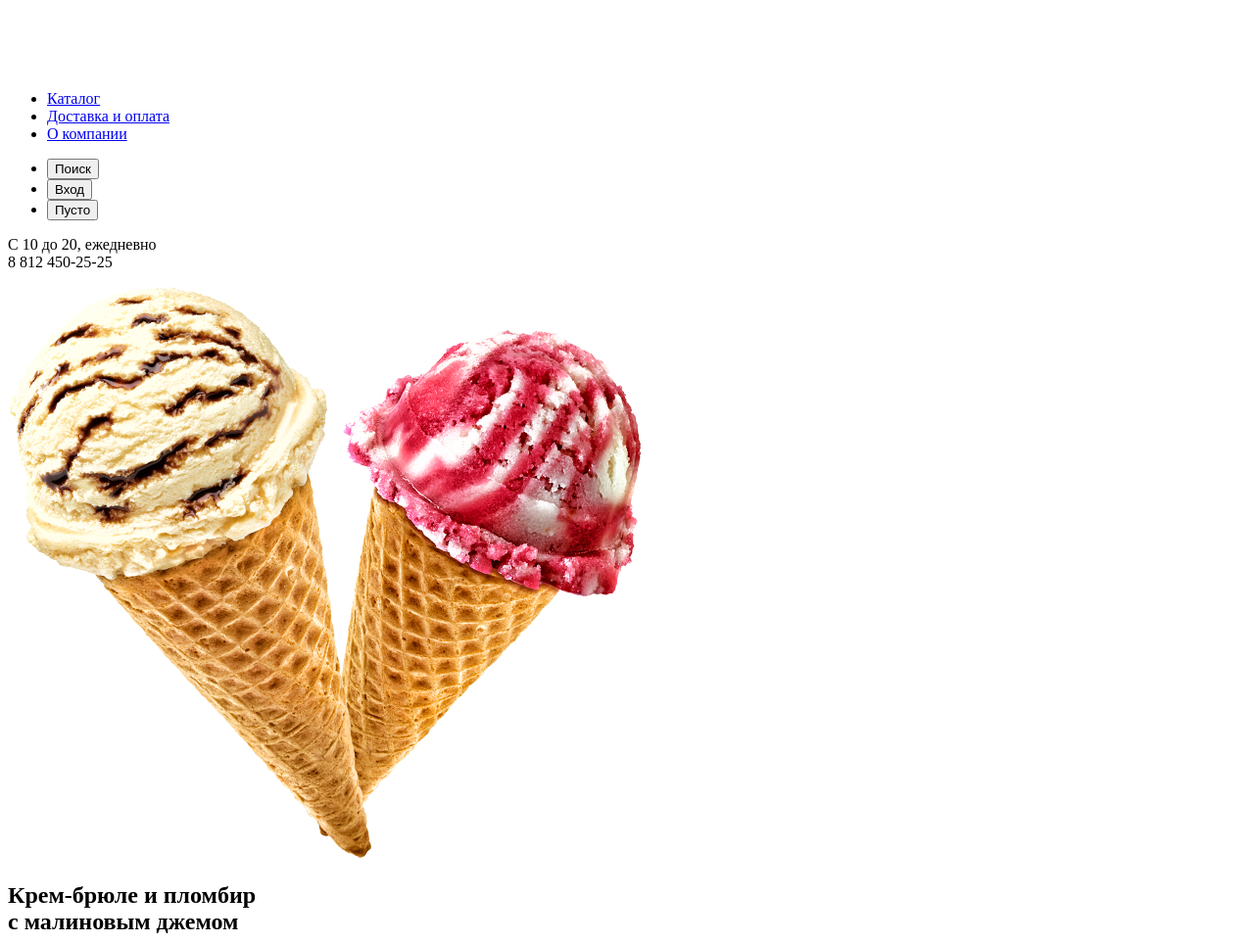
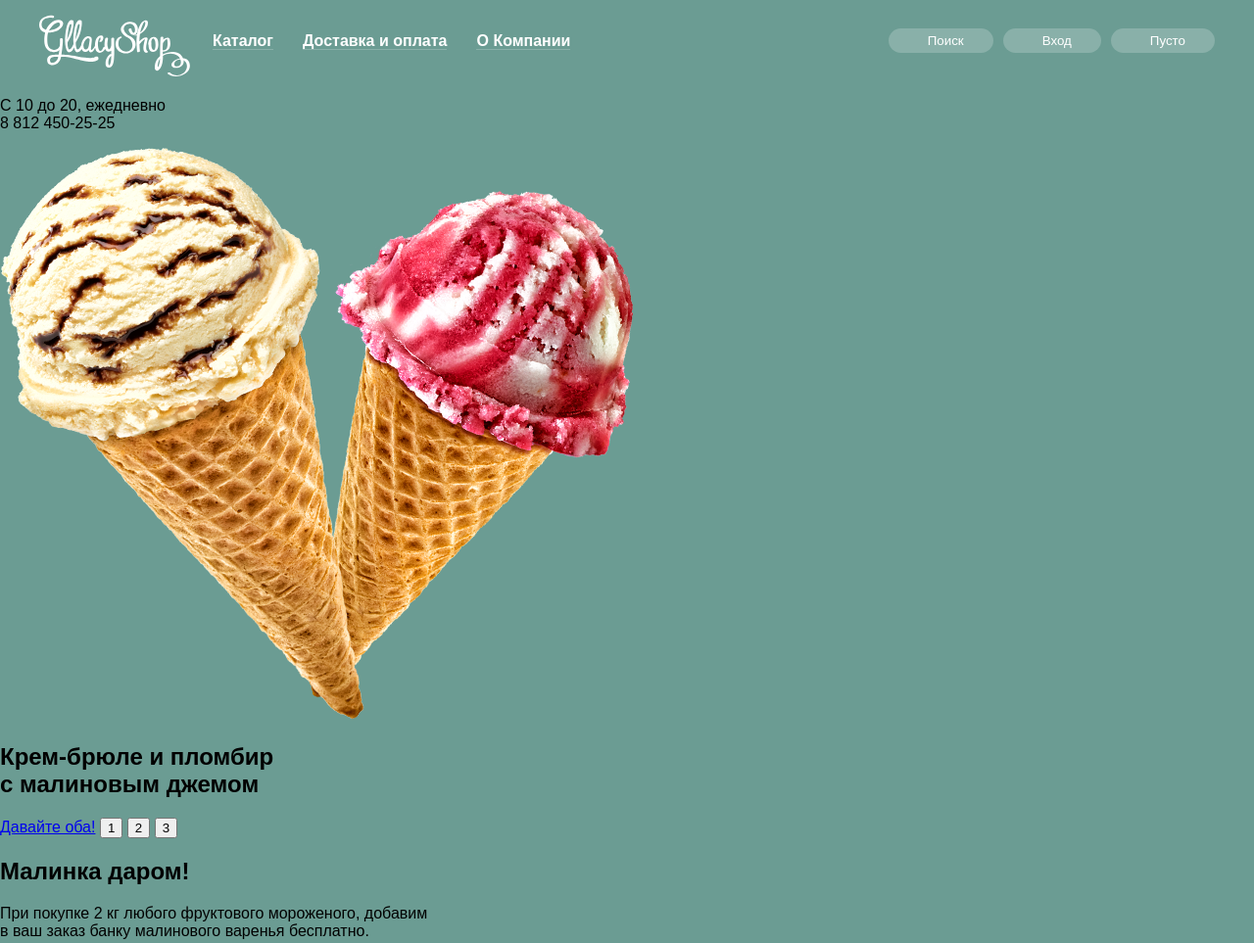
Before and after one commit to Scanavik/Practice_2_Gllacy, a plain HTML site: page index.html in a window 1280 px wide. Shown: the top 963 px of the page at 98% size. Drawn offline with Linux system fonts and the light colour scheme.

Commit message:
Added header-nav + style.css

```diff
--- /dev/null
+++ b/css/style.css
@@ -0,0 +1,81 @@
+body {
+  margin: 0;
+  background-color: #6b9c93;
+  font-family: 'Arial', sans-serif;
+  font-size: 16px;
+  min-width: 1200px;
+}
+
+.wrapper-container {
+  width: 1200px;
+  margin: 0 auto;
+  display: flex;
+  flex-direction: row;
+  flex-wrap: wrap;
+  justify-content: space-between;
+  align-items: center;
+}
+
+/*Шапка*/
+.header-page {
+  width: 100%;
+  display: flex;
+  flex-direction: column;
+}
+
+.logo {
+  padding-top: 15px;
+}
+
+.nav-list {
+  margin: 0;
+  padding:0;
+  width: 600px;
+  display: flex;
+  justify-content: flex-start;
+  list-style: none;
+}
+
+.nav-item{
+  margin-right: 30px;
+}
+
+.nav-item:hover{
+  margin-right: 30px;
+}
+
+.nav-link {
+  text-decoration: none;
+  color: #ffffff;
+  font-weight: 700;
+  border-bottom: 1px solid rgba(255, 255, 255, 0.2);
+  transition: all 0.1s ease;
+}
+
+.nav-link:hover {
+  color: #d3e3e3;
+  border-bottom: 1px solid rgba(211, 227, 227, 0.7);
+  transition: all 0.1s ease;
+
+}
+
+.button-list {
+  margin: 0;
+  padding:0;
+  width: 400px;
+  display: flex;
+  justify-content: flex-end;
+  list-style: none;
+}
+
+.button-item {
+  margin-left: 10px;
+}
+
+.btn-header {
+  color: #ffffff;
+  border: none;
+  border-radius: 15px;
+  padding: 5px 30px 5px 40px;
+  background-color: rgba(255, 255, 255, 0.2);
+}
--- a/index.html
+++ b/index.html
@@ -2,34 +2,40 @@
 <html lang="ru">
 <head>
     <meta charset="UTF-8">
+    <link rel="stylesheet" href="css/style.css">
+
     <title>Gllacy</title>
 </head>
 <body>
 
-  <header>
-    <nav>
-      <a>
+  <header class="header-page">
+    <div class="wrapper-container">
+      <a class="logo">
         <img src="img/svg/index-logo.svg" wight="154" height="64" alt="Логотип магазина GllacyShop">
       </a>
-      <ul>
-        <li><a href="catalog.html">Каталог</a></li>
-        <li><a href="delivery.html">Доставка и оплата</a></li>
-        <li><a href="about.html">О компании</a></li>
-      </ul>
-      <ul>
-        <li>
-          <button type="button">Поиск</button>
+      <nav>
+        <ul class="nav-list">
+          <li class="nav-item"><a class="nav-link" href="catalog.html">Каталог</a></li>
+          <li class="nav-item"><a class="nav-link" href="#">Доставка и оплата</a></li>
+          <li class="nav-item"><a class="nav-link" href="#">О Компании</a></li>
+        </ul>
+      </nav>
+
+      <ul class="button-list">
+        <li class="button-item">
+          <button class="btn-header" type="button">Поиск</button>
           <!--кнопка поиска-->
         </li>
-        <li>
-          <button type="button">Вход</button>
+        <li class="button-item">
+          <button class="btn-header" type="button">Вход</button>
         </li>
-        <li>
-          <button type="button">Пусто</button>
+        <li class="button-item">
+          <button class="btn-header" type="button">Пусто</button>
         <!--Кнопка корзины-->
         </li>
       </ul>
-    </nav>
+
+    </div>
   </header>
 
   <main>
@@ -109,7 +115,8 @@
 
     <section>
       <h1>
-        Магазин Глэйси - это онлайн- и офлайн-магазин по продаже мороженного собственного производства на развес
+        Магазин Глэйси - это онлайн- и офлайн-магазин по продаже<br>
+        мороженного собственного производства на развес
       </h1>
       <ul>
         <li>
```
